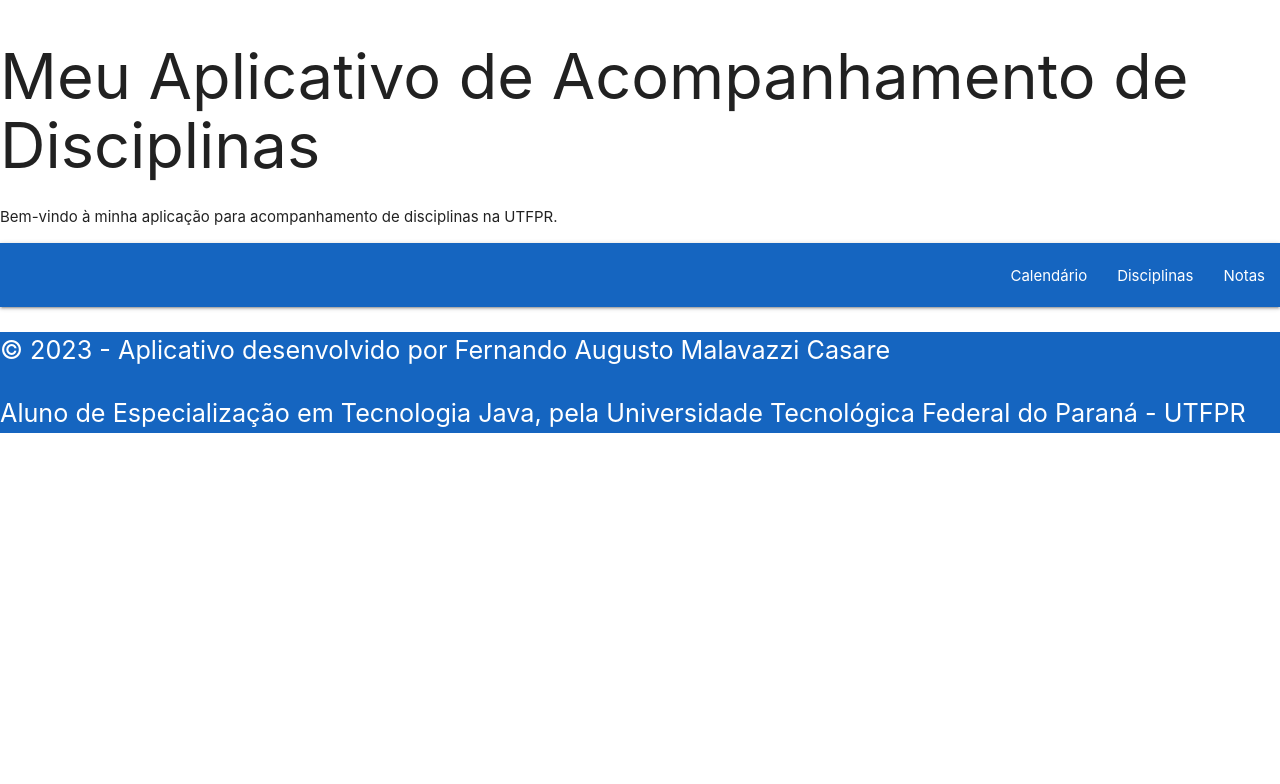
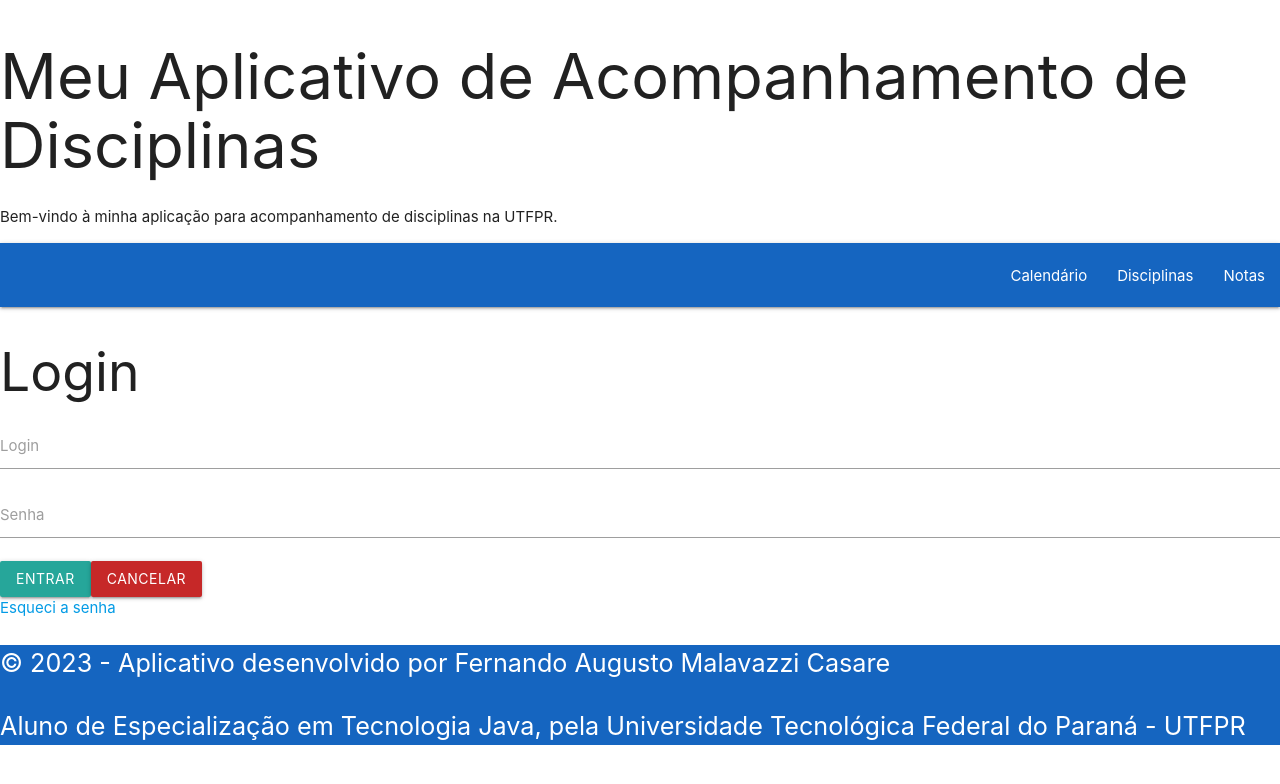
Before and after one commit to casare86/controle-disciplinas, an Angular app in the folder disciplinas-app/: page /login in a window 1280 px wide. Before the commit this address led to /. Shown: the top 784 px of the page. Built offline with nearby package versions, Linux system fonts and the light colour scheme.

Commit message:
previa das funcionalidades da atividade 11

```diff
--- a/disciplinas-app/src/app/app-routing.module.ts
+++ b/disciplinas-app/src/app/app-routing.module.ts
@@ -5,13 +5,17 @@ import { DisciplinasComponent } from './disciplinas/disciplinas.component';
 import { NotasComponent } from './notas/notas.component';
 import { DisciplinaCadastroComponent } from './disciplina-cadastro/disciplina-cadastro.component';
 import { DetalhesDataComponent } from './detalhes-data/detalhes-data.component';
+import { LoginComponent } from './login/login.component';
 
 const routes: Routes = [
+  { path: 'login', component: LoginComponent },
+  { path: '', redirectTo: '/login', pathMatch: 'full' },
   { path: 'disciplinas', component: DisciplinasComponent },
   { path: 'notas', component: NotasComponent },
   { path: 'cadastro-disciplinas', component: DisciplinaCadastroComponent },
   { path: 'calendario', component: CalendarioComponent },
-  {  path: 'detalhes/:data', component: DetalhesDataComponent },
+  { path: 'detalhes/:data', component: DetalhesDataComponent },
+
 ];
 
 @NgModule({
--- a/disciplinas-app/src/app/app.module.ts
+++ b/disciplinas-app/src/app/app.module.ts
@@ -13,6 +13,8 @@ import { DisciplinaCadastroComponent } from './disciplina-cadastro/disciplina-ca
 import { FormsModule, ReactiveFormsModule } from '@angular/forms';
 import { ModalCadastroDisciplinaComponent } from './modal-cadastro-disciplina/modal-cadastro-disciplina.component';
 import { DetalhesDataComponent } from './detalhes-data/detalhes-data.component';
+import { DisciplinasListaComponent } from './disciplinas-lista/disciplinas-lista.component';
+import { LoginComponent } from './login/login.component';
 
 @NgModule({
   declarations: [
@@ -26,6 +28,8 @@ import { DetalhesDataComponent } from './detalhes-data/detalhes-data.component';
     DisciplinaCadastroComponent,
     ModalCadastroDisciplinaComponent,
     DetalhesDataComponent,
+    DisciplinasListaComponent,
+    LoginComponent,
   ],
   imports: [
     BrowserModule,
--- a/disciplinas-app/src/app/calendario/calendario.component.html
+++ b/disciplinas-app/src/app/calendario/calendario.component.html
@@ -1,4 +1,3 @@
-<p>calendario works!</p>
 <div class="row">
     <div class="input-field col s6">
       <input type="text" class="datepicker">
--- a/disciplinas-app/src/app/disciplina-cadastro/disciplina-cadastro.component.html
+++ b/disciplinas-app/src/app/disciplina-cadastro/disciplina-cadastro.component.html
@@ -6,28 +6,41 @@
         <input id="codigo" type="number" class="validate" formControlName="codigo" required>
         <label for="codigo">Código disciplina </label>
         <span class="helper-text" data-error="Preencha o código da disciplina." data-success="ok"></span>
+        <div *ngIf="disciplinaForm.get('codigo')?.hasError('required')">
+          Código é obrigatório.
+        </div>
+        <div *ngIf="disciplinaForm.get('codigo')?.hasError('pattern')">
+          Código deve ser um número.
+        </div>
       </div>
       <div class="input-field col s12 l6">
         <input id="nome" type="text" class="validate"  formControlName="nome" required>
         <label for="nome">Nome disciplina</label>
         <span class="helper-text" data-error="Preencha o nome da disciplina." data-success="ok"></span>
+        <div *ngIf="disciplinaForm.get('nome')?.hasError('required')">
+          Nome é obrigatório.
+        </div>
+        <div *ngIf="disciplinaForm.get('nome')?.hasError('pattern')">
+          Nome deve ter pelo menos 3 letras.
+        </div>
       </div>
     </div>
 
     <div class="row">
       <div class="input-field col s12 l6 ">
         <label for="dataInicio">Data de Início:</label>
-        <input type="date" id="dataInicio" formControlName="dataInicio">
+        <input type="text" class="datepicker" id="dataInicio" formControlName="dataInicio">
       </div>
       <div class="input-field col s12 l6">
         <label for="dataFim">Data de Fim:</label>
-        <input type="date" placeholder="" id="dataFim" formControlName="dataFim">
+        <input type="text" class="datepicker" id="dataFim" formControlName="dataFim">
       </div>
     </div>
-    <button class="btn waves-effect waves-light" type="submit" name="action">
-      Cadastrar Disciplina
-      <i class="material-icons right">cloud</i>
+    <button class="btn waves-effect waves-light" type="submit" name="action" [disabled]="!disciplinaForm.valid">
+      Adicionar Disciplina
+      <i class="material-icons left">add</i>
     </button>
+    <button type="button" class="btn waves-effect waves-light red darken-3" (click)="cancel()">Cancelar</button>
   </form>
 </div>
 <app-modal-cadastro-disciplina  [receptor]="disciplinaCadastrada" ></app-modal-cadastro-disciplina>
--- a/disciplinas-app/src/app/disciplina-cadastro/disciplina-cadastro.component.ts
+++ b/disciplinas-app/src/app/disciplina-cadastro/disciplina-cadastro.component.ts
@@ -1,6 +1,7 @@
 import { Component, EventEmitter, OnInit, Output } from '@angular/core';
 import { FormBuilder, FormGroup, Validators } from '@angular/forms';
 import { Disciplina } from '../models/disciplina.model';
+import { Router } from '@angular/router';
 
 @Component({
   selector: 'app-disciplina-cadastro',
@@ -14,10 +15,10 @@ export class DisciplinaCadastroComponent implements OnInit{
   disciplinaForm: FormGroup ;
   @Output() disciplinaCadastrada!: Disciplina;
 
-  constructor(private fb: FormBuilder) {
+  constructor(private fb: FormBuilder, private router: Router) {
     this.disciplinaForm = this.fb.group({
-      codigo: ['', Validators.required],
-      nome: ['', Validators.required],
+      codigo: ['', [Validators.required, Validators.pattern(/^\d+$/)]],
+      nome: ['', [Validators.required, Validators.pattern(/^[A-Za-z]{3,}$/)]],
       dataInicio: [''],
       dataFim: ['']
     });
@@ -31,13 +32,21 @@ export class DisciplinaCadastroComponent implements OnInit{
       dataInicio: [''],
       dataFim: ['']
     });
+    document.addEventListener('DOMContentLoaded', function() {
+      var elems = document.querySelectorAll('.datepicker');
+      var instances = M.Datepicker.init(elems);
+    });
   }
 
   onSubmit() {
     if (this.disciplinaForm.valid) {
       const disciplina = this.disciplinaForm.value as Disciplina;
       this.disciplinaCadastrada = disciplina;
-      // criar um registro no JSON files para armazenamento.
+      const disciplinaValida = validaDisciplina(disciplina);
+      if(!disciplinaValida)
+        return;
+
+        // criar um registro no JSON files para armazenamento.
       console.log("Cadastrada: " + this.disciplinaCadastrada);
 
       const modal = document.getElementById('cadastroSucessoModal');
@@ -47,4 +56,24 @@ export class DisciplinaCadastroComponent implements OnInit{
       const instance = M.Modal.getInstance(modal!).open();
     }
   }
+
+  cancel() {
+    this.disciplinaForm.reset();
+    this.router.navigate(['/disciplinas']);
+  }
 }
+function validaDisciplina(disciplina: Disciplina) {
+  console.log("Validacao",  disciplina.codigo < 0 && disciplina.nome.length < 3)
+  //separar as validações para código e para nome
+  let nomeInvalido = disciplina.nome.length < 3;
+  let codigoInvalido = disciplina.codigo < 0;
+
+  let mensagem = "";
+  if(disciplina.nome.length < 3)
+    mensagem += "Nome deve ter pelo menos 3 letras."
+  if(disciplina.codigo < 0)
+    mensagem += "Código não pode ser negativo";
+
+  let invalida = disciplina.codigo > 0 && disciplina.nome.length > 3;
+  return invalida ;
+}
--- /dev/null
+++ b/disciplinas-app/src/app/disciplinas-lista/disciplinas-lista.component.html
@@ -0,0 +1,10 @@
+<ul class="collapsible" data-collapsible="accordion" *ngIf="!exibirMensagem">
+    <li *ngFor="let disciplina of disciplinas">
+      <div class="collapsible-header">{{ disciplina.titulo }}</div>
+      <div class="collapsible-body">
+        <p>{{ disciplina.conteudo }}</p>
+      </div>
+    </li>
+  </ul>
+
+  <p *ngIf="exibirMensagem">Nenhuma disciplina cadastrada.</p>
--- /dev/null
+++ b/disciplinas-app/src/app/disciplinas-lista/disciplinas-lista.component.ts
@@ -0,0 +1,26 @@
+import { AfterViewInit, Component } from '@angular/core';
+
+@Component({
+  selector: 'app-disciplinas-lista',
+  templateUrl: './disciplinas-lista.component.html',
+  styleUrls: ['./disciplinas-lista.component.less']
+})
+
+export class DisciplinasListaComponent implements AfterViewInit {
+  disciplinas = [
+    { titulo: 'Disciplina 1', conteudo: 'Conteúdo da Disciplina 1' },
+    { titulo: 'Disciplina 2', conteudo: 'Conteúdo da Disciplina 2' },
+  ];
+
+  ngAfterViewInit() {
+    const elems = document.querySelectorAll('.collapsible');
+    M.Collapsible.init(elems);
+  }
+
+  exibirMensagem = false;
+
+  // Verifica se a lista de disciplinas está vazia
+  verificarListaVazia() {
+    this.exibirMensagem = this.disciplinas.length === 0;
+  }
+}
--- a/disciplinas-app/src/app/disciplinas/disciplinas.component.html
+++ b/disciplinas-app/src/app/disciplinas/disciplinas.component.html
@@ -1,2 +1,5 @@
-<p>disciplinas works!</p>
-<a routerLink="/cadastro-disciplinas">Cadastrar Disciplinas</a>
+<a routerLink="/cadastro-disciplinas" class="btn-custom btn waves-effect waves-light">
+    Cadastrar Disciplinas
+    <i class="material-icons left">add</i>
+</a>
+<app-disciplinas-lista></app-disciplinas-lista>
--- /dev/null
+++ b/disciplinas-app/src/app/login/login.component.html
@@ -0,0 +1,18 @@
+<div class="login-container">
+    <h2>Login</h2>
+    <form (ngSubmit)="login()">
+      <div class="input-field">
+        <input type="text" id="username" [(ngModel)]="username" name="username" required>
+        <label for="username">Login</label>
+      </div>
+      <div class="input-field">
+        <input type="password" id="password" [(ngModel)]="password" name="password" required>
+        <label for="password">Senha</label>
+      </div>
+      <button type="submit" class="btn waves-effect waves-light">Entrar</button>
+      <button type="button" class="btn waves-effect waves-light red darken-3" (click)="cancel()">Cancelar</button>
+    </form>
+    <div class="forgot-password">
+      <a routerLink="/forgot-password">Esqueci a senha</a>
+    </div>
+  </div>
--- /dev/null
+++ b/disciplinas-app/src/app/login/login.component.ts
@@ -0,0 +1,28 @@
+import { Component } from '@angular/core';
+import { Router } from '@angular/router';
+
+@Component({
+  selector: 'app-login',
+  templateUrl: './login.component.html',
+  styleUrls: ['./login.component.less']
+})
+export class LoginComponent {
+  username: string = '';
+  password: string = '';
+
+  constructor(private router: Router) {}
+
+  login() {
+    if (this.username === 'fernando' && this.password === '123') {
+      this.router.navigate(['/disciplinas']);
+    } else {
+      this.cancel;
+    }
+  }
+
+  cancel() {
+    this.username = '';
+    this.password = '';
+    this.router.navigate(['/']);
+  }
+}
```
Also changed, not shown: disciplinas-app/src/app/disciplinas-lista/disciplinas-lista.component.less (added), disciplinas-app/src/app/login/login.component.less (added), 2 other files (tests, documents, lock files or other folders).
